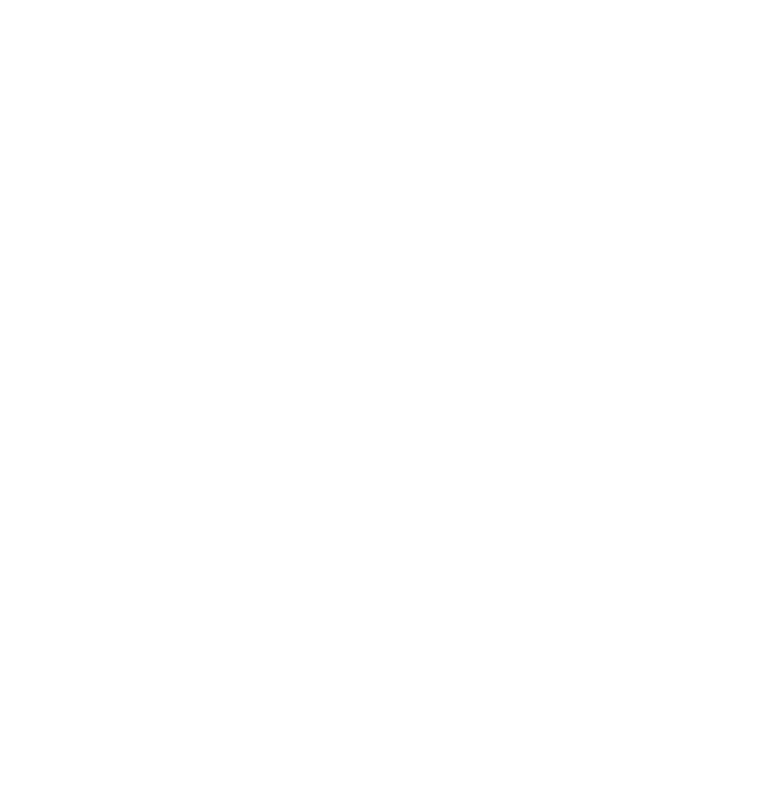
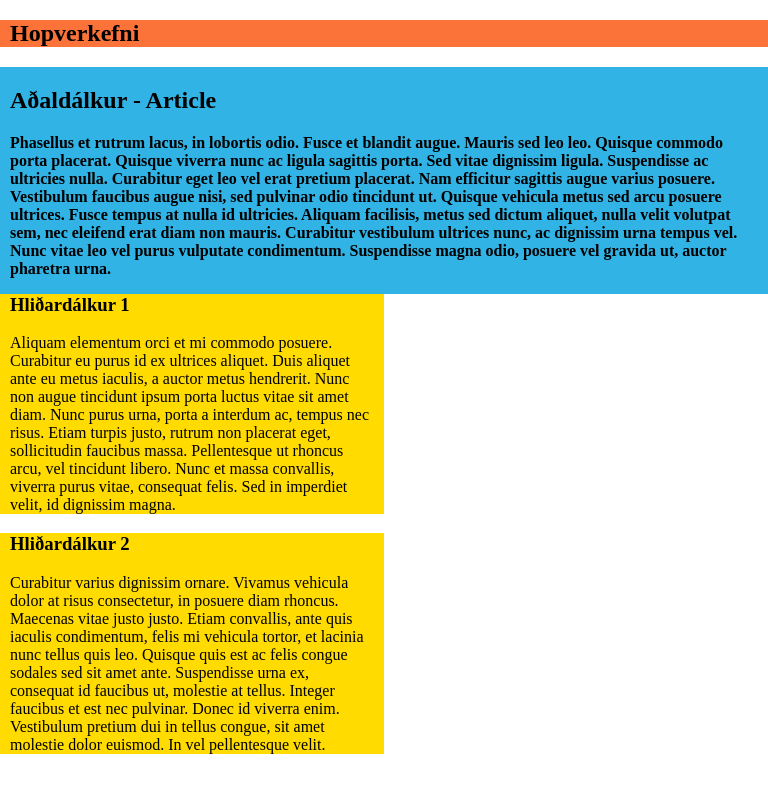
Before and after one commit to elisorri/VSH_Lokaverkefni, a plain HTML site: page Hopverkefni/index.html in a window 768 px wide. Drawn offline with Linux system fonts and the light colour scheme.

Commit message:
Layout mað dummy texta

```diff
--- a/Hopverkefni/index.html
+++ b/Hopverkefni/index.html
@@ -2,9 +2,27 @@
 <html>
 <head>
 	<title>Hopverkefni</title>
+	<meta name="viewport" content="width=device-width, initial-scale=1.0">
+	<meta charset="utf-8" />
 	<link rel="stylesheet" href="styles.css">
 </head>
 <body>
-
+	<section class="titlecolor">
+		<h1>Hopverkefni</h1>
+	</section>
+	<section>
+		<article>
+			<h2>Aðaldálkur - Article</h2>
+			<p><b>Phasellus et rutrum lacus, in lobortis odio. Fusce et blandit augue. Mauris sed leo leo. Quisque commodo porta placerat. Quisque viverra nunc ac ligula sagittis porta. Sed vitae dignissim ligula. Suspendisse ac ultricies nulla. Curabitur eget leo vel erat pretium placerat. Nam efficitur sagittis augue varius posuere. Vestibulum faucibus augue nisi, sed pulvinar odio tincidunt ut. Quisque vehicula metus sed arcu posuere ultrices. Fusce tempus at nulla id ultricies. Aliquam facilisis, metus sed dictum aliquet, nulla velit volutpat sem, nec eleifend erat diam non mauris. Curabitur vestibulum ultrices nunc, ac dignissim urna tempus vel. Nunc vitae leo vel purus vulputate condimentum. Suspendisse magna odio, posuere vel gravida ut, auctor pharetra urna.</b></p>
+		</article>
+		<aside class="left">
+			<h3>Hliðardálkur 1</h3>
+			<p>Aliquam elementum orci et mi commodo posuere. Curabitur eu purus id ex ultrices aliquet. Duis aliquet ante eu metus iaculis, a auctor metus hendrerit. Nunc non augue tincidunt ipsum porta luctus vitae sit amet diam. Nunc purus urna, porta a interdum ac, tempus nec risus. Etiam turpis justo, rutrum non placerat eget, sollicitudin faucibus massa. Pellentesque ut rhoncus arcu, vel tincidunt libero. Nunc et massa convallis, viverra purus vitae, consequat felis. Sed in imperdiet velit, id dignissim magna.</p>
+		</aside>
+		<aside class="right">
+			<h3>Hliðardálkur 2</h3>
+			<p>Curabitur varius dignissim ornare. Vivamus vehicula dolor at risus consectetur, in posuere diam rhoncus. Maecenas vitae justo justo. Etiam convallis, ante quis iaculis condimentum, felis mi vehicula tortor, et lacinia nunc tellus quis leo. Quisque quis est ac felis congue sodales sed sit amet ante. Suspendisse urna ex, consequat id faucibus ut, molestie at tellus. Integer faucibus et est nec pulvinar. Donec id viverra enim. Vestibulum pretium dui in tellus congue, sit amet molestie dolor euismod. In vel pellentesque velit.</p>
+		</aside>
+	</section>
 </body>
 </html>
--- a/Hopverkefni/styles.css
+++ b/Hopverkefni/styles.css
@@ -2,3 +2,118 @@ body{
 	max-width: 60em;
 	margin: 0 auto;
 }
+
+section{
+	display: flex;
+	flex-flow: row;
+	flex: 1 1 0;
+	justify-content: center;
+
+}
+
+article{
+	flex: 3 1 1em;
+	order: 2;
+	padding-left: 10px;
+	padding-right: 10px;
+	background-color: #31B3E5;
+}
+
+aside{
+	flex: 1em;
+	padding-left: 10px;
+	padding-right: 10px;
+	background-color: #FFDB00;
+}
+
+.titlecolor{
+	background-color: #FB7338;
+}
+
+.left{
+	order: 1;
+}
+
+.right{
+	order: 3;
+}
+
+@media (min-width: 48em) and (max-width: 60em){
+	footer{
+		display: flex;
+		flex-flow: column;
+	}
+
+	article{
+		flex: 2 2 1em;
+	}
+
+	aside{
+		flex: 1 1 0;
+	}
+
+	footer article{
+		width: 100%;
+		order: 1;
+	}
+
+	footer div{
+		width: 100%;
+		display: flex;
+		flex-flow: row;
+		order: 2;
+		padding-left: 5px;
+		padding-bottom: 5px;
+	}
+}
+
+@media (min-width: 30em) and (max-width: 48em){
+	article{
+		width: 100%;
+		float: left;
+		box-sizing: border-box;
+	}
+
+	aside{
+		width: 50%;
+		box-sizing: border-box;
+	}
+
+	section{
+		display: block;
+		flex-flow: row;
+	}
+
+	section h1{
+		padding-left: 10px;
+		padding-right: 10px;
+	}
+}
+
+@media (max-width: 30em){
+	body{
+		padding-bottom: 30px;
+	}
+
+	article,
+	aside{
+		width: 100%;
+		flex: 1 1 0;
+		box-sizing: border-box;
+	}
+	section{
+		display: flex;
+		flex-flow: column;
+	}
+
+	section h1{
+		padding-left: 10px;
+		padding-right: 10px;
+	}
+
+	.left{
+		order: 2;
+	}
+
+
+}
```
